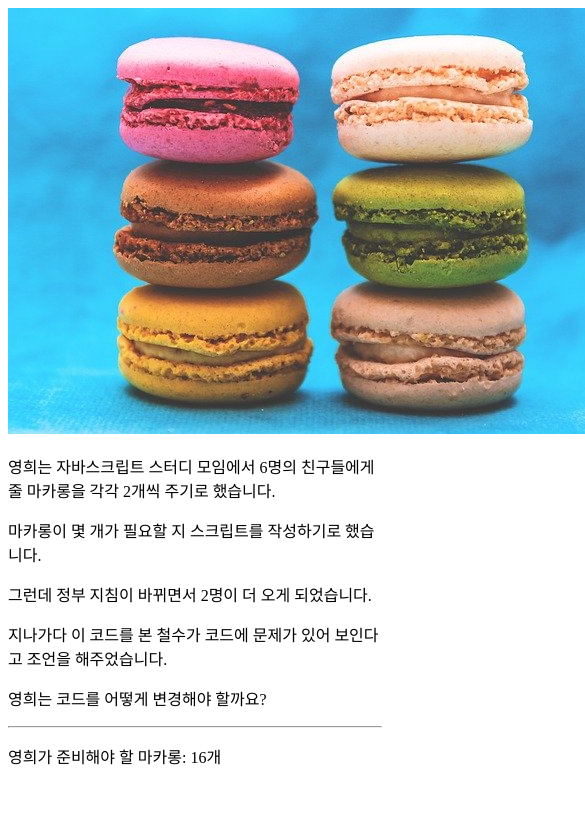
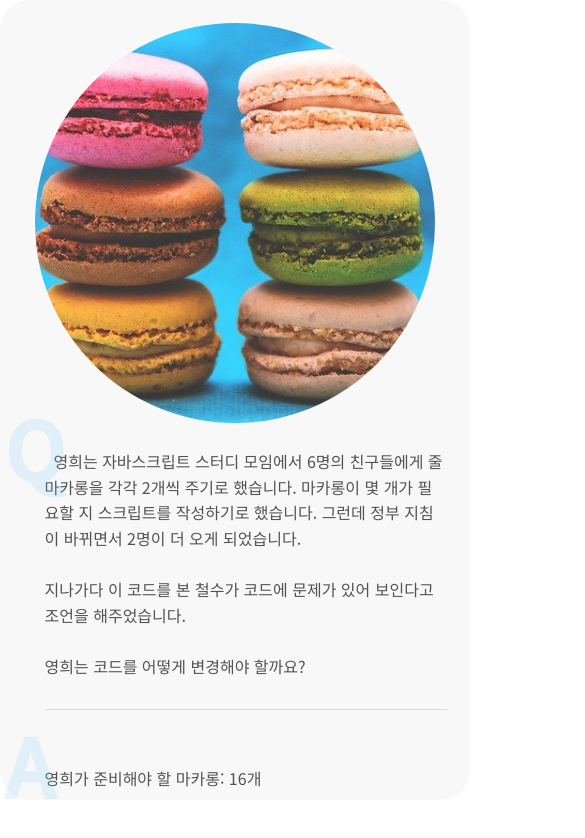
Before and after one commit to maengmoong/js-study-maengmoon, a plain HTML site: page week_3/macaron.html in a window 390 px wide. Shown: the top 838 px of the page, 585 px wide, since content can reach past the window. Drawn offline with Linux system fonts and the light colour scheme.

Commit message:
2022.03.22 자스포미 스터디 3주차 과제 제출
스타일 추가 (반응형)

```diff
--- a/week_3/macaron.html
+++ b/week_3/macaron.html
@@ -5,25 +5,104 @@
     <meta http-equiv="X-UA-Compatible" content="IE=edge">
     <meta name="viewport" content="width=device-width, initial-scale=1.0">
     <title>mission01</title>
+    <style>
+        @import url('https://fonts.googleapis.com/css2?family=Noto+Sans+KR:wght@300;400;500&display=swap');
+
+        *{
+            box-sizing: border-box;
+            padding: 0;
+            margin: 0;
+        }
+
+        body{
+            height: 100vh;
+        }
+        .wrapper{
+            margin:0 auto;
+            background-color: rgb(248, 248, 248);
+            border-radius: 30px;
+            display: flex;
+            padding: 3%;
+            font-family: 'Noto Sans KR', sans-serif;
+            width: 70%;
+            color: rgb(83, 83, 83);
+            font-size: 16px;
+            max-height: 800px;
+            align-items: center;
+        }
+
+        .img{
+            min-width:400px;
+            min-height: 400px;
+            height: 400px;
+            width: 400px;
+            background: url(img/maca.jpg) no-repeat center center;
+            background-size: cover;
+            border-radius: 100%;
+        }
+
+        .qBox{
+            padding-left: 5%;
+            line-height: 1.6;
+        }
+
+        .qBox span.qna{
+            font-size: 50px;
+            font-weight: bold;
+            top: 0;
+            left: 0;
+            color: rgba(111, 193, 247, 0.164);
+            position: absolute;
+            font-size: 80px;
+            display: inline-block;
+            top: -40px;
+            left: -40px;
+        }
+
+        .question{
+            border-bottom: 1px solid rgb(219, 219, 219);
+            padding-bottom: 30px;
+            position: relative;
+        }
+
+        .answer{
+            position: relative;
+            margin-top: 30px;
+        }
+
+        @media (max-width:1120px) {
+            .wrapper{
+                flex-direction: column;
+                padding:6%;
+                min-width: 470px;
+            }
+            .img{
+                margin: auto;
+            }
+
+         }
+
+
+    </style>
 </head>
 <body>
-    <div class="img">
-        <img src="../img/maca.jpg" alt="마카롱 이미지">
-    </div>
-    <div class=qBox>
-        <p class="question">
-          영희는 자바스크립트 스터디 모임에서 6명의 친구들에게 줄 마카롱을 각각
-          2개씩 주기로 했습니다.
-        </p>
-        <p>마카롱이 몇 개가 필요할 지 스크립트를 작성하기로 했습니다.</p>
-        <p>그런데 정부 지침이 바뀌면서 2명이 더 오게 되었습니다.</p>
-        <p>
-          지나가다 이 코드를 본 철수가 코드에 문제가 있어 보인다고 조언을
-          해주었습니다.
-        </p>
-        <p>영희는 코드를 어떻게 변경해야 할까요?</p>
-        <hr />
-        <p>영희가 준비해야 할 마카롱: <span id="macaroon_num">0</span>개</p>
+    <div class="wrapper">
+        <div class="img"></div>
+        <div class=qBox>
+            <p class="question">
+                <span class="qna">Q</span><br>
+              &nbsp;&nbsp;영희는 자바스크립트 스터디 모임에서 6명의 친구들에게 줄 마카롱을 각각
+              2개씩 주기로 했습니다. 마카롱이 몇 개가 필요할 지 스크립트를 작성하기로 했습니다. 그런데 정부 지침이 바뀌면서 2명이 더 오게 되었습니다.
+                <br><br>
+              지나가다 이 코드를 본 철수가 코드에 문제가 있어 보인다고 조언을
+              해주었습니다. <br><br>
+              영희는 코드를 어떻게 변경해야 할까요?
+            </p>
+            <p class="answer">
+                <span class="qna">A</span><br>
+                영희가 준비해야 할 마카롱: <span id="macaroon_num">0</span>개
+            </p>
+        </div>
     </div>
 
     <script>
```
